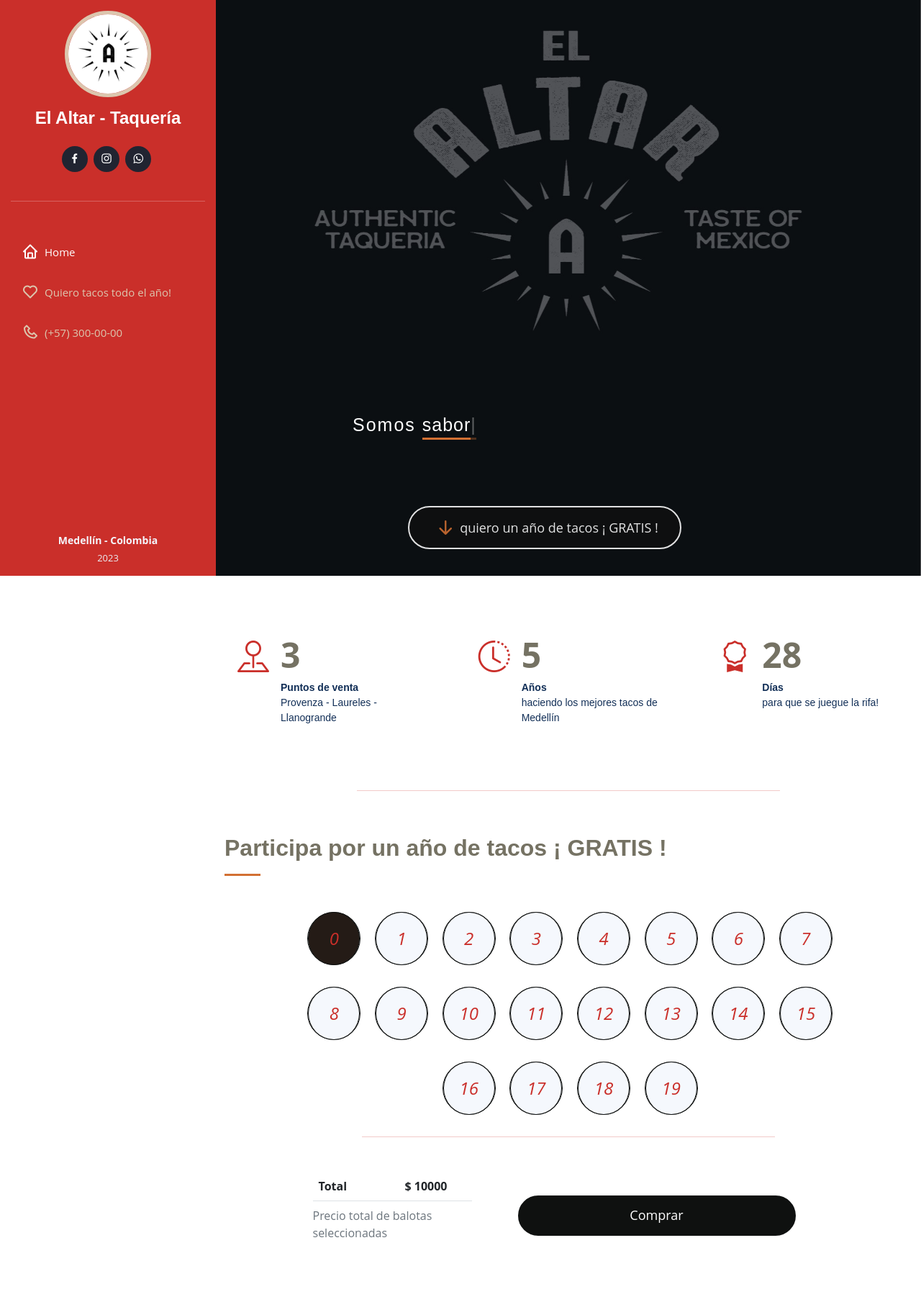
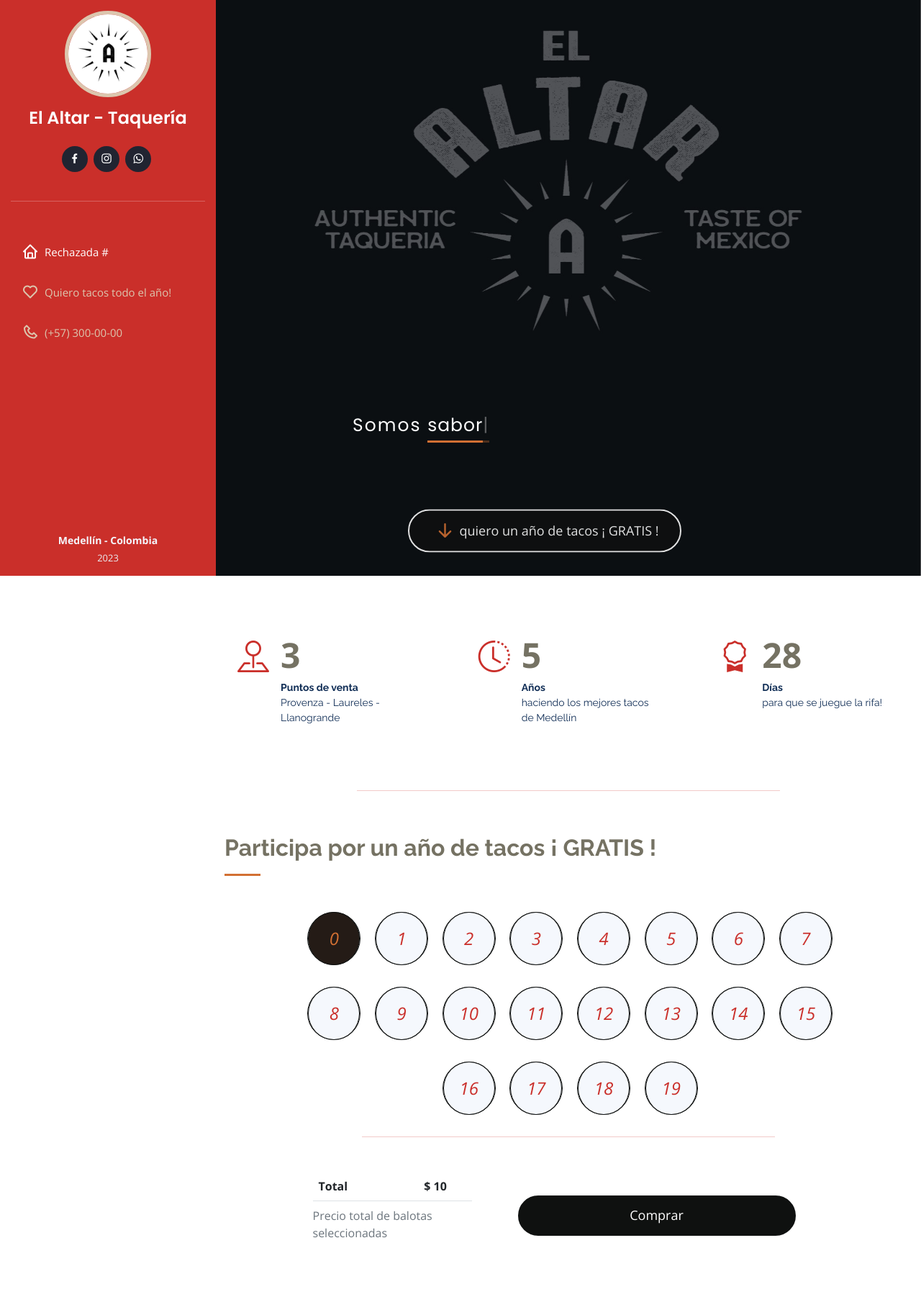
Before and after one commit to matsl92/Ballot_shop, a Django app: template templates/store/index_2.html in a window 1280 px wide, after a click that opens the changed part. Shown: the whole page at 72% size. Run offline with Django 4.2, Linux system fonts and the light colour scheme; data comes from the database, SQL or seed files in the repository; both versions use the stored data as it was after the commit; tables that the repository leaves empty hold one stand-in row (values such as "Sample post"); the template is opened without the code that fills it: values that come from a table or form of the project are taken from there, most other values are stand-ins (such as "Sample title", 1, 10 or a date in 2020); lists and menus that the app fills with data are empty; some libraries are stand-ins or nearby versions.

Commit message:
home view can handle epayco responses

```diff
--- a/static/assets/css/style.css
+++ b/static/assets/css/style.css
@@ -155,17 +155,17 @@
 
 /*animated scroll arrow animation*/
 @-webkit-keyframes fade_move_down {
-  0%   { -webkit-transform:translate(0,-30px) rotate(0deg); opacity: 0;  }
+  0%   { -webkit-transform:translate(0,-15px) rotate(0deg); opacity: 0;  }
   50%  { opacity: 1;  }
   100% { -webkit-transform:translate(0,10px) rotate(0deg); opacity: 0; }
 }
 @-moz-keyframes fade_move_down {
-  0%   { -moz-transform:translate(0,-30px) rotate(0deg); opacity: 0;  }
+  0%   { -moz-transform:translate(0,-15px) rotate(0deg); opacity: 0;  }
   50%  { opacity: 1;  }
   100% { -moz-transform:translate(0,10px) rotate(0deg); opacity: 0; }
 }
 @keyframes fade_move_down {
-  0%   { transform:translate(0,-30px) rotate(0deg); opacity: 0;  }
+  0%   { transform:translate(0,-15px) rotate(0deg); opacity: 0;  }
   50%  { opacity: 1;  }
   100% { transform:translate(0,10px) rotate(0deg); opacity: 0; }
 }
@@ -551,7 +551,7 @@
 }
 
 .balota-input[type='checkbox']:checked + .balota-label .bi {
-  color: rgb(202,47,42);
+  color: rgb(210, 112, 51);
 }
 
 .services .title {
--- a/static/assets/js/adder.js
+++ b/static/assets/js/adder.js
@@ -1,11 +1,11 @@
-const ballotPrice = 10000;
+// const ballotPrice = 10000;
 
 function modifyPrice() {
     let total = 0;
     let ballotInputs = document.querySelectorAll('.balota-input');
     ballotInputs.forEach(input => {
         if (input.checked == true) {
-            total += ballotPrice;
+            total += bP;
         }
     })
 
@@ -65,7 +65,7 @@
     let messageDiv = document.querySelector('#discount-code-message');
     let discountCode = document.querySelector('#discount_code').value;
     let billSubtotal = parseInt(getNumberOutOfString(document.querySelector('#bill-subtotal').innerText));
-    if (discountCode) {
+    if (true) {
         const validationRequest = fetch(
             codeValidationURL,
             {
@@ -87,7 +87,6 @@
             // console.log('after validation request');
             // console.log(data);
             if (data.percentage) {
-                messageDiv.setAttribute('class', 'correct-field');
                 messageDiv.innerText = `El código es valido`;
                 let discountValue = billSubtotal * (data.percentage/100);
                 let billTotal = billSubtotal - discountValue;
@@ -97,6 +96,8 @@
                 // console.log(data);
                 messageDiv.setAttribute('class', 'incorrect-message');
                 messageDiv.innerText = `${data.error}`;
+                document.querySelector('#discount-values').innerText = '';
+                document.querySelector('#bill-total').innerText = billSubtotal;
             }
         }
         )
--- a/templates/store/index_2.html
+++ b/templates/store/index_2.html
@@ -15,7 +15,7 @@
   <link href={% static "assets/img/logo180.png" %} rel="apple-touch-icon">
 
   <!-- Google Fonts -->
-  <link href={% static "https://fonts.googleapis.com/css?family=Open+Sans:300,300i,400,400i,600,600i,700,700i|Raleway:300,300i,400,400i,500,500i,600,600i,700,700i|Poppins:300,300i,400,400i,500,500i,600,600i,700,700i" %} rel="stylesheet">
+  <link href="https://fonts.googleapis.com/css?family=Open+Sans:300,300i,400,400i,600,600i,700,700i|Raleway:300,300i,400,400i,500,500i,600,600i,700,700i|Poppins:300,300i,400,400i,500,500i,600,600i,700,700i" rel="stylesheet">
 
   <!-- Vendor CSS Files -->
   <link href={% static "assets/vendor/aos/aos.css" %} rel="stylesheet">
@@ -54,7 +54,8 @@
       <hr style="color:#fff;">
       <nav id="navbar" class="nav-menu navbar">
         <ul>
-          <li><a href="#hero" class="nav-link scrollto active"><i class="bx bx-home"></i> <span>Home</span></a></li>
+          {% comment %} <li><a href="#hero" class="nav-link scrollto active"><i class="bx bx-home"></i> <span>Home</span></a></li> {% endcomment %}
+          <li><a href="#hero" class="nav-link scrollto active"><i class="bx bx-home"></i> <span>{{ transaction_status }} {{ link }}</span></a></li>
           <li><a href="#facts" class="nav-link scrollto"><i class="bx bx-heart"></i> <span>Quiero tacos todo el año!</span></a></li>
           <li><a href="#" class="nav-link scrollto"><i class="bx bx-phone"></i> <span>(+57) 300-00-00</span></a></li>
           <!-- <li><a href="#portfolio" class="nav-link scrollto"><i class="bx bx-book-content"></i> <span>Portfolio</span></a></li>
@@ -220,6 +221,9 @@
 
   <!-- Template Main JS File -->
   <script src={% static "assets/js/main.js" %}></script>
+  <script>
+    const bP = {{ ballot_price|safe }}
+  </script>
   <script src={% static 'assets/js/adder.js' %}></script>
 
 </body>
```
Also changed, not shown: notes.txt (+15 -1 lines), store/try.py (+4 -4 lines), store/views.py (+28 -7 lines), db.sqlite3.
